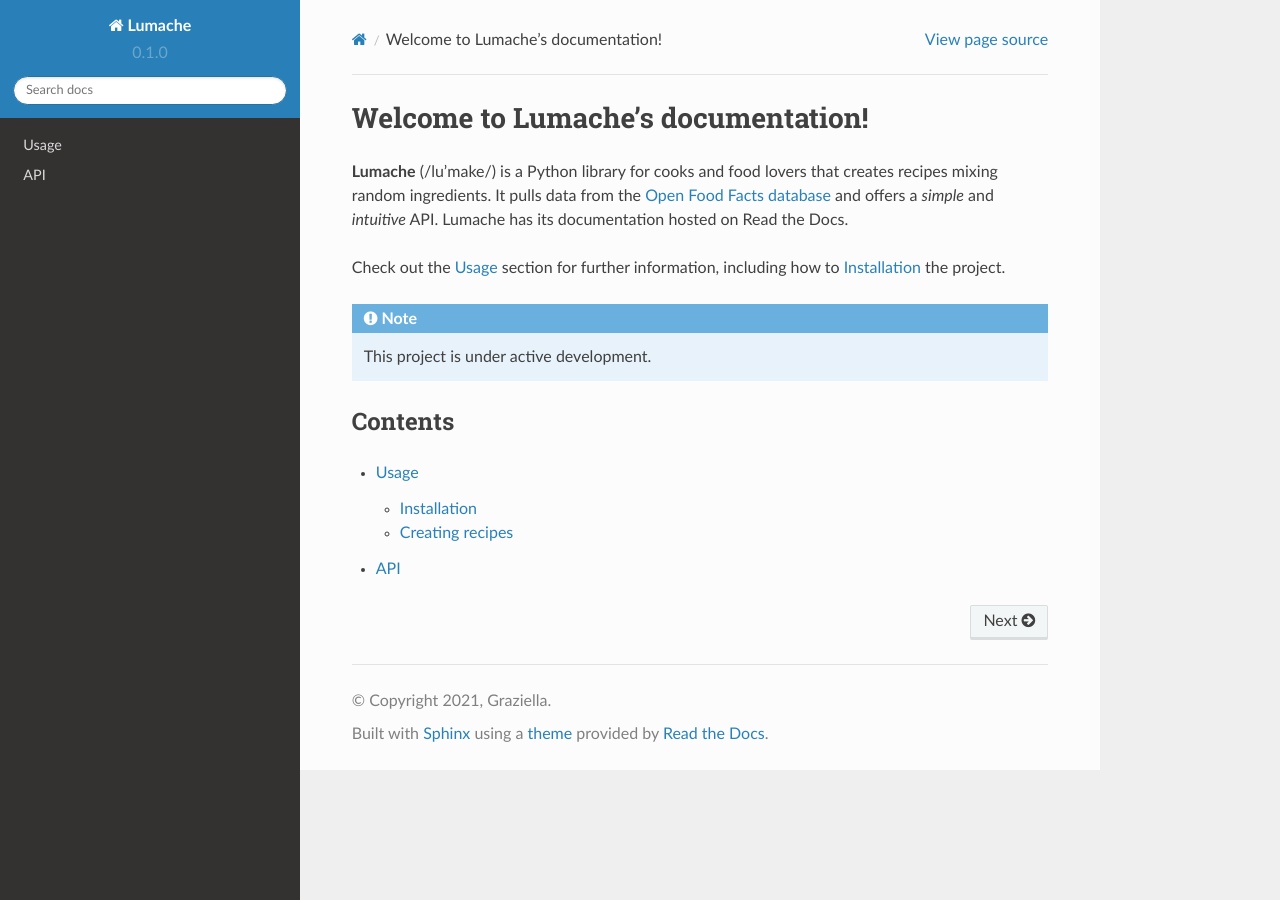
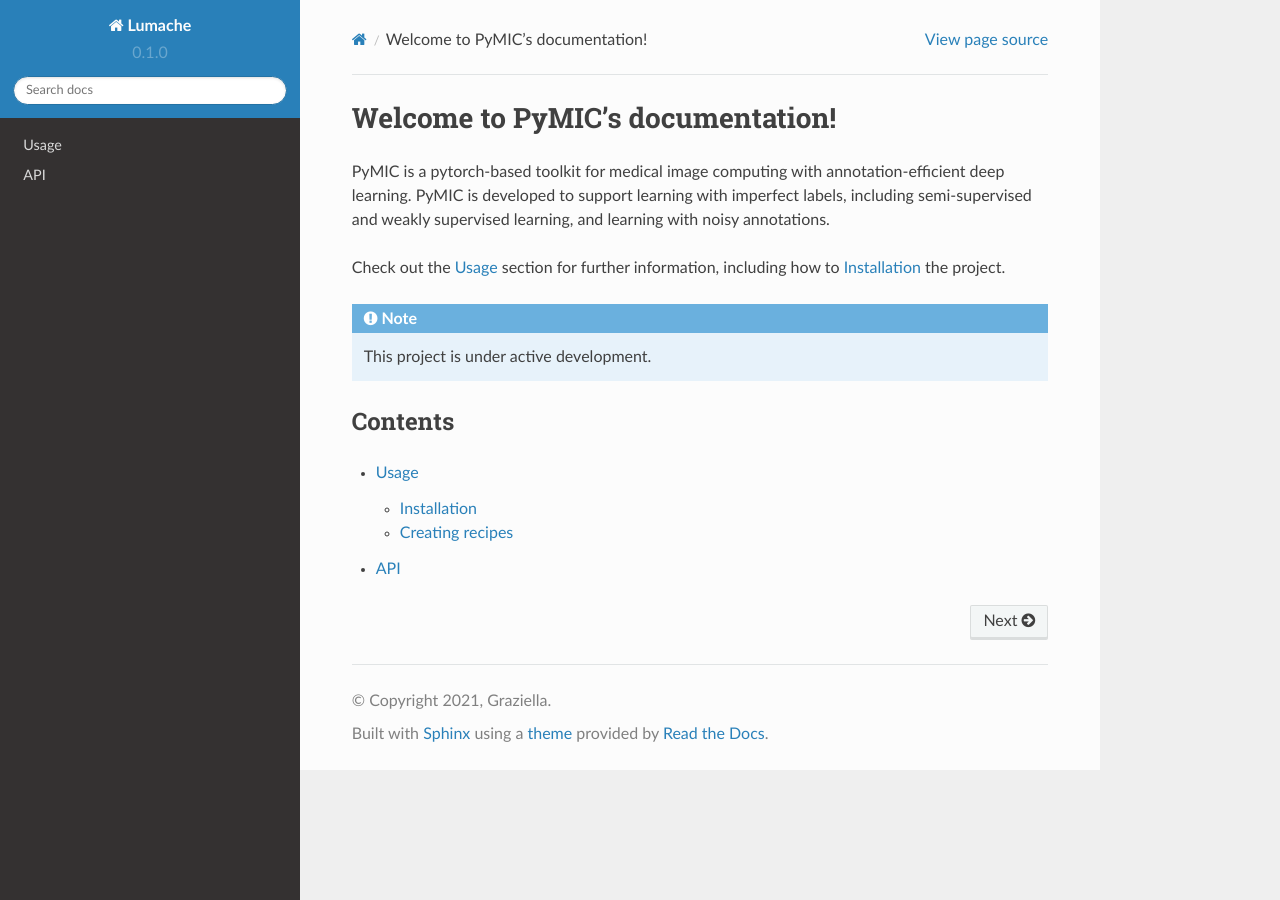
Before and after one commit to taigw/PyMIC_doc, a Sphinx documentation site: the page built from docs/source/index.rst, in a window 1280 px wide. Built offline with Sphinx 7.4.7 and the Read the Docs theme 2.0.0, drawn with Linux system fonts in a browser that asks for light colours.

Commit message:
Update index.rst

```diff
--- a/docs/source/index.rst
+++ b/docs/source/index.rst
@@ -1,11 +1,8 @@
-Welcome to Lumache's documentation!
+Welcome to PyMIC's documentation!
 ===================================
 
-**Lumache** (/lu'make/) is a Python library for cooks and food lovers
-that creates recipes mixing random ingredients.
-It pulls data from the `Open Food Facts database <https://world.openfoodfacts.org/>`_
-and offers a *simple* and *intuitive* API.
-Lumache has its documentation hosted on Read the Docs.
+PyMIC is a pytorch-based toolkit for medical image computing with annotation-efficient deep learning.
+PyMIC is developed to support learning with imperfect labels, including semi-supervised and weakly supervised learning, and learning with noisy annotations.
 
 Check out the :doc:`usage` section for further information, including
 how to :ref:`installation` the project.
```
